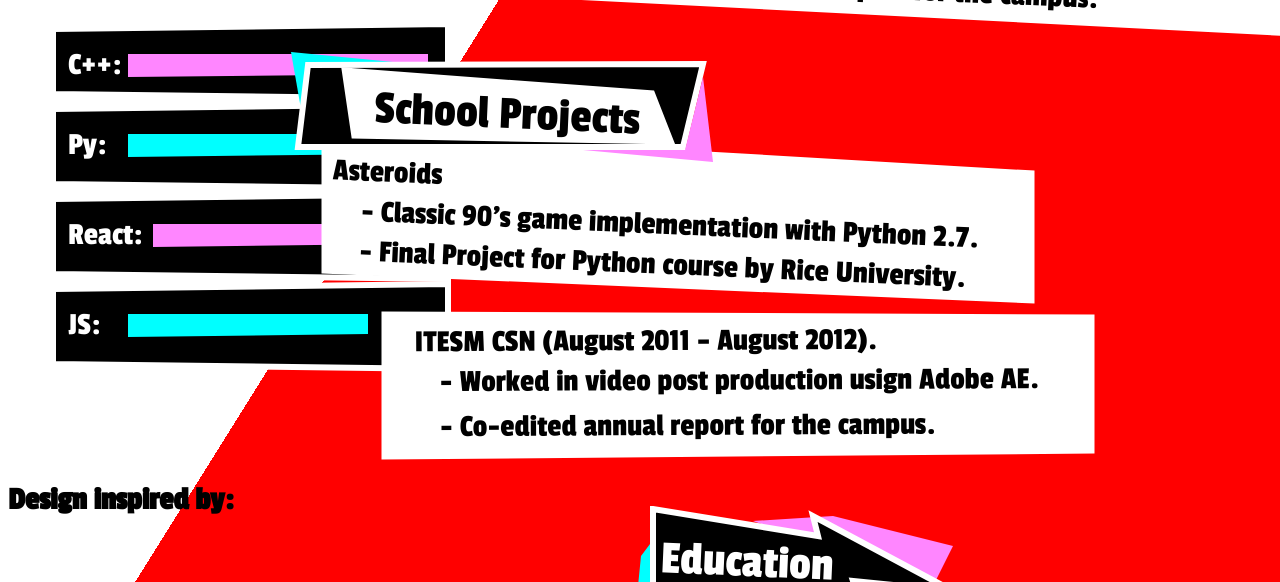
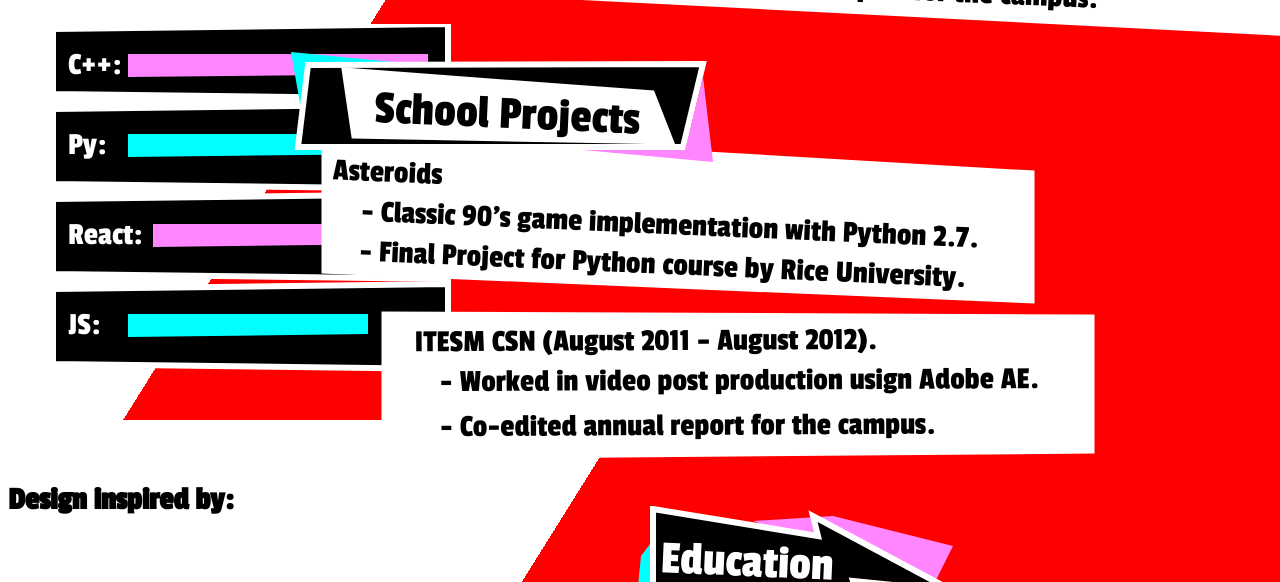
Before and after one commit to emifervi/emifervi.github.io, a plain HTML site: page Resume/index.html in a window 1280 px wide. Shown: the part 380-962 px from the top of the page. Drawn offline with Linux system fonts and the light colour scheme.

Commit message:
background working

```diff
--- a/Resume/css/style.css
+++ b/Resume/css/style.css
@@ -3,7 +3,9 @@ body {
     background: linear-gradient(-58deg, #ff0000 65%, #ffffff 65%);
     height: 100%;
     display: flex;
-    flex-direction: row
+    flex-direction: row;
+    background-repeat: no-repeat;
+    background-attachment: fixed;
 }
 
 a {
```
